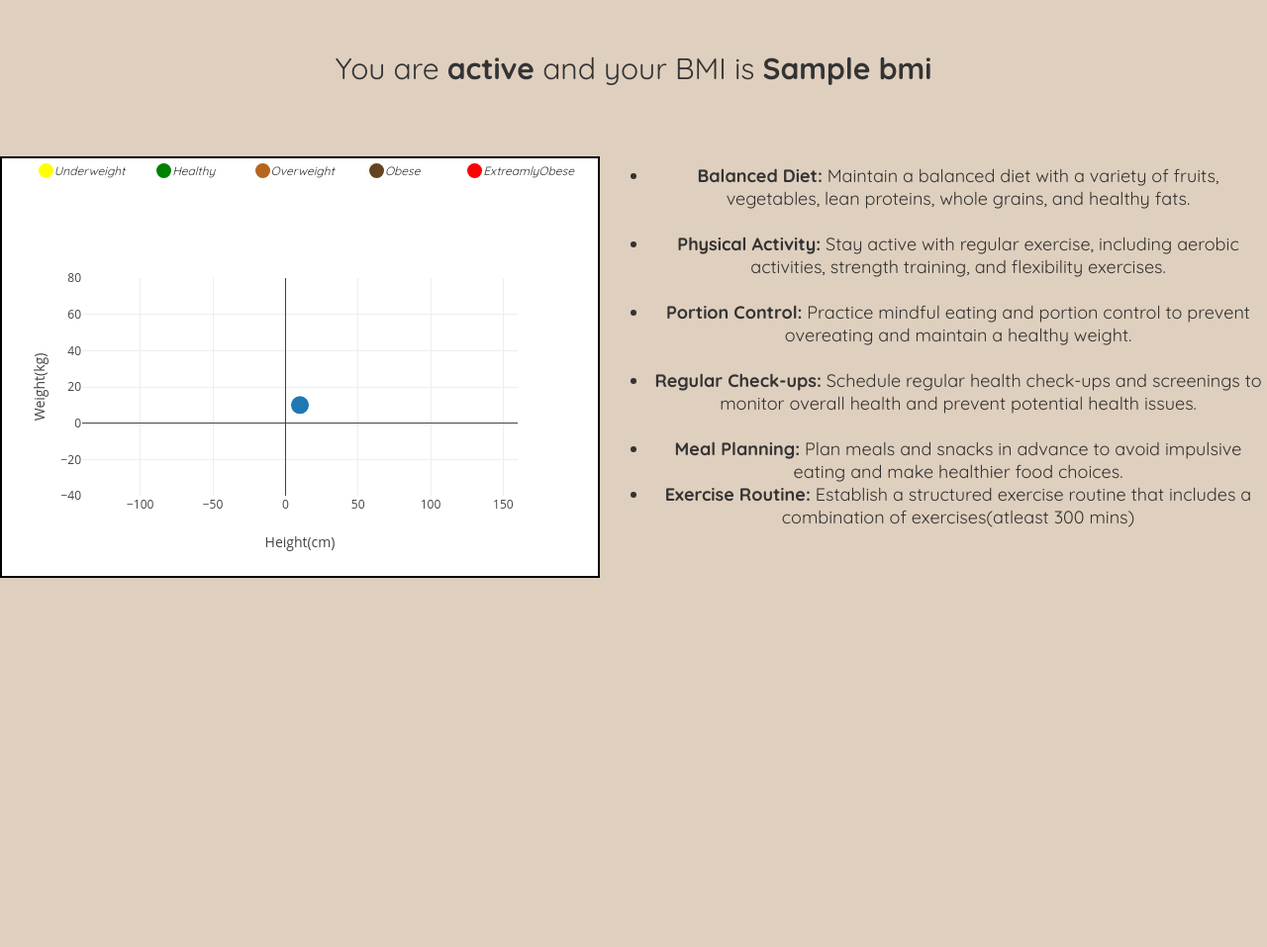
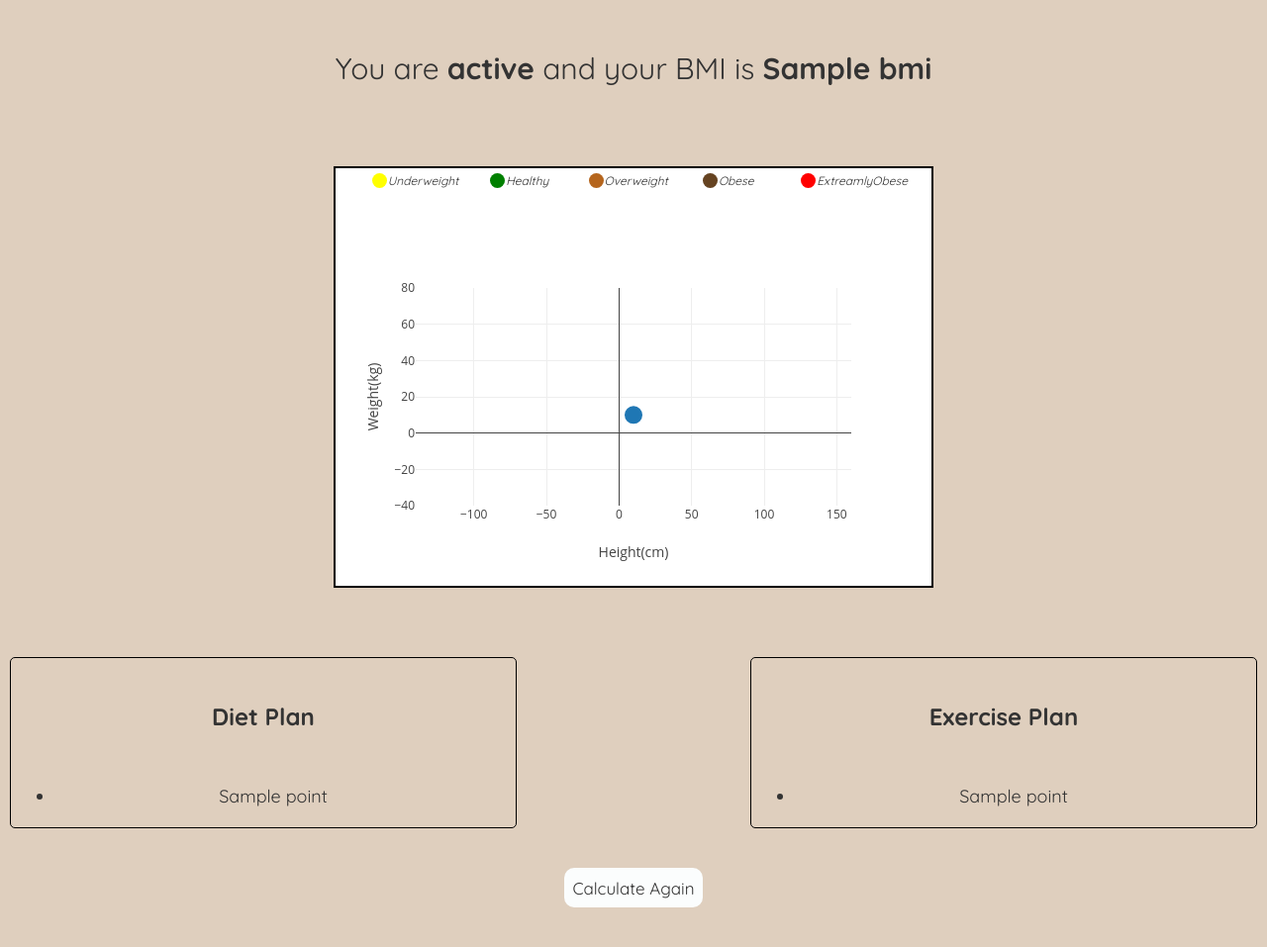
Before and after one commit to pahadibula/bmi-cal, a Flask app: template templates/result.html in a window 1280 px wide. Shown: the whole page at 99% size. Before the commit the page ends 584 px from the top, so only its background shows below. Run offline with Flask 3, Linux system fonts and the light colour scheme; the template is opened without the code that fills it: most values are stand-ins (such as "Sample title", 1, 10 or a date in 2020); some libraries are stand-ins or nearby versions.

Commit message:
Diet and Health Planner Added

```diff
--- a/static/bmi-style.css
+++ b/static/bmi-style.css
@@ -180,10 +180,13 @@ ul{
     margin-right: 10px; /* Add margin between graph and instructions */
     margin-top: 50px;
     background-color: white;
+    margin: 0 10px; /* Add this line */
+
 }
 .container2 {
     display: flex;
     align-items: top; /* Align items vertically */
+    justify-content: center; /* Center items horizontally */
 }
 .bubble {
     width: 15px;
@@ -211,3 +214,29 @@ ul{
 .bubble-red {
     background-color: red;
 }
+
+.plancontainer{
+    display: flex;
+            justify-content: space-between;
+            margin-top: 30px;
+}
+
+.plan{
+    width: 40%;
+            padding: 5px;
+            border: 1px solid black;
+            border-radius: 5px;
+            box-sizing: border-box;
+            margin: 0 10px;
+}
+
+.plan ul{
+    text-align: justify;
+    margin: 0;
+    text-wrap: wrap;
+}
+
+.plan li {
+    padding: 15px 0;
+    margin-right: 20px;
+}
--- a/templates/result.html
+++ b/templates/result.html
@@ -5,7 +5,7 @@
     <meta name="viewport" content="width=device-width, initial-scale=1.0">
     <title>BMI Result</title>
     <link href="https://fonts.googleapis.com/css?family=Quicksand:400,700" rel="stylesheet">
-    <link rel="stylesheet" type="text/css" href="{{ url_for('static', filename='bmi-style.css') }}">
+    <link rel="stylesheet" type="text/css" href="/static/bmi-style.css">
     <script src="https://cdn.plot.ly/plotly-latest.min.js"></script>
     <script src="https://code.jquery.com/jquery-3.6.0.min.js"></script>
 
@@ -15,6 +15,7 @@
         <div class="result">
             <p id="p1">You are <strong id="statuscolor">{{ status }}</strong> and your BMI is <strong id="statuscolor1">{{ bmi }}</strong></p>
         </div>
+        <br><br>
     </div>
     <div class="container2">
         <div id="plotcontainer">
@@ -27,21 +28,39 @@
 
             </div>
                         <div id="plot" style="width: 600px; height: 400px;"></div>
+            </div>
         </div>
-        <div id="instructionscontainer">
-            <br><br>
+    </div>
+    <br><br>
+    <div class="plancontainer">
+        <div class="plan">
+            <h3 style="font-weight: bold;">Diet Plan</h3>
             <ul>
-                <li><strong>Balanced Diet:</strong> Maintain a balanced diet with a variety of fruits, vegetables, lean proteins, whole grains, and healthy fats.</li><br>
-                <li><strong>Physical Activity:</strong> Stay active with regular exercise, including aerobic activities, strength training, and flexibility exercises.</li><br>
-                <li><strong>Portion Control:</strong> Practice mindful eating and portion control to prevent overeating and maintain a healthy weight.</li><br>
-                <li><strong>Regular Check-ups:</strong> Schedule regular health check-ups and screenings to monitor overall health and prevent potential health issues.</li><br>
-                <li><strong>Meal Planning:</strong> Plan meals and snacks in advance to avoid impulsive eating and make healthier food choices.</li>
-                <li><strong>Exercise Routine:</strong> Establish a structured exercise routine that includes a combination of exercises(atleast 300 mins)</li>
+                {% for point in diet_plans %}
+                    <li>{{ point }}</li>
+                {% endfor %}
             </ul>
         </div>
+        <div class="plan">
+            <h3 style="font-weight: bold;">Exercise Plan</h3>
+            <ul>
+                {% for point in workout_plans %}
+                    <li>{{ point }}</li>
+                {% endfor %}
+            </ul>
         </div>
     </div>
+    <br><br>
+    <div>
+        <button onclick=" window.location.href = '/'" id="submit">Calculate Again</button>
+    </div>
+    <br><br>
     <script>
+        // Function to decrement the number of users when calculating again button is clicked
+        function decrementUsers() {
+            fetch('/decrement_users', { method: 'POST' });
+        }
+
         // Define the data for the bubble
         var height = {{ height }};
         var weight = {{ weight }};
@@ -124,5 +143,7 @@
             });
         });
     </script>
+
+
 </body>
 </html>
```
Also changed, not shown: diet_plans.json (added, +36 -0 lines), workout_plans.json (added, +41 -0 lines).
